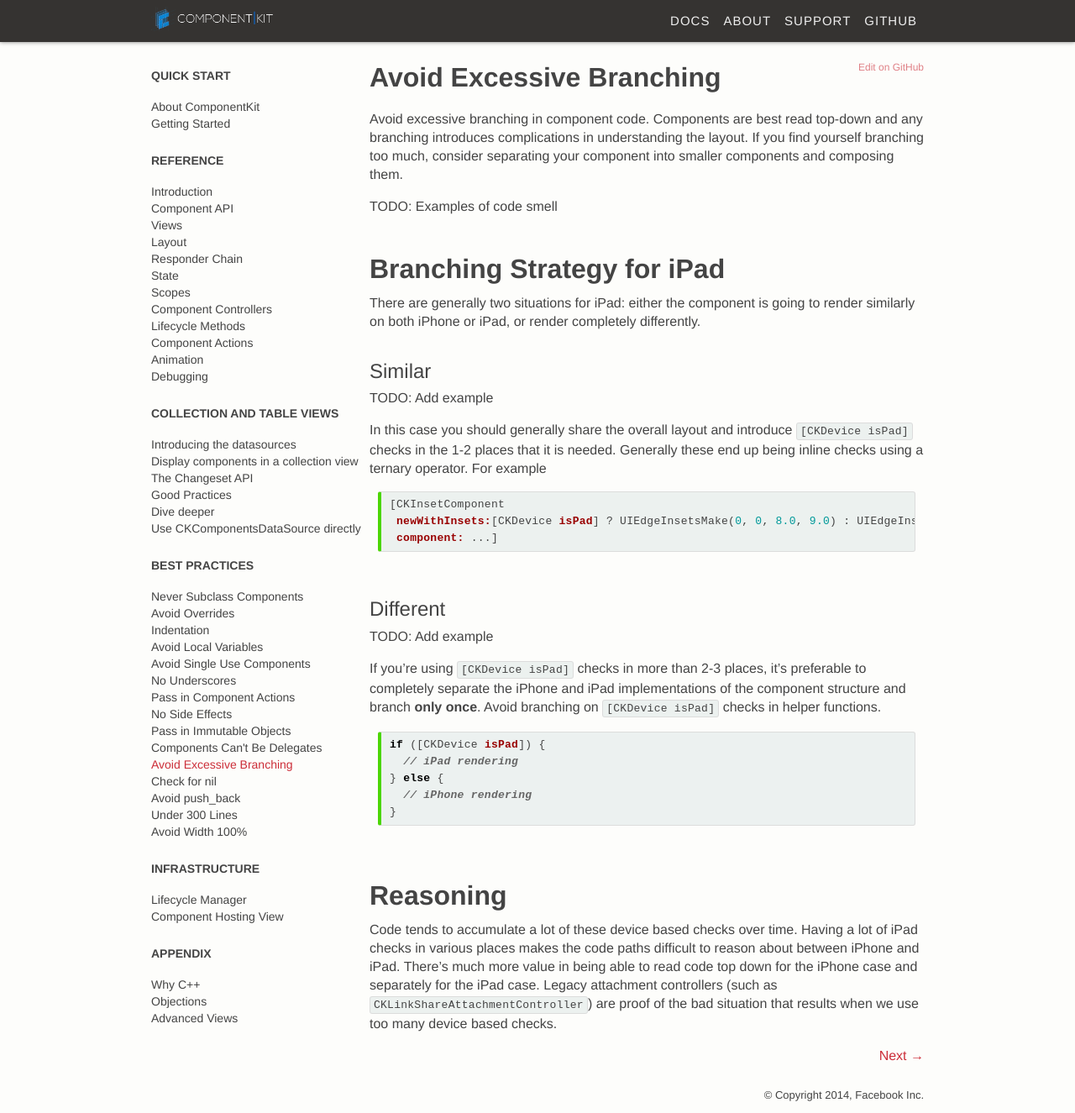
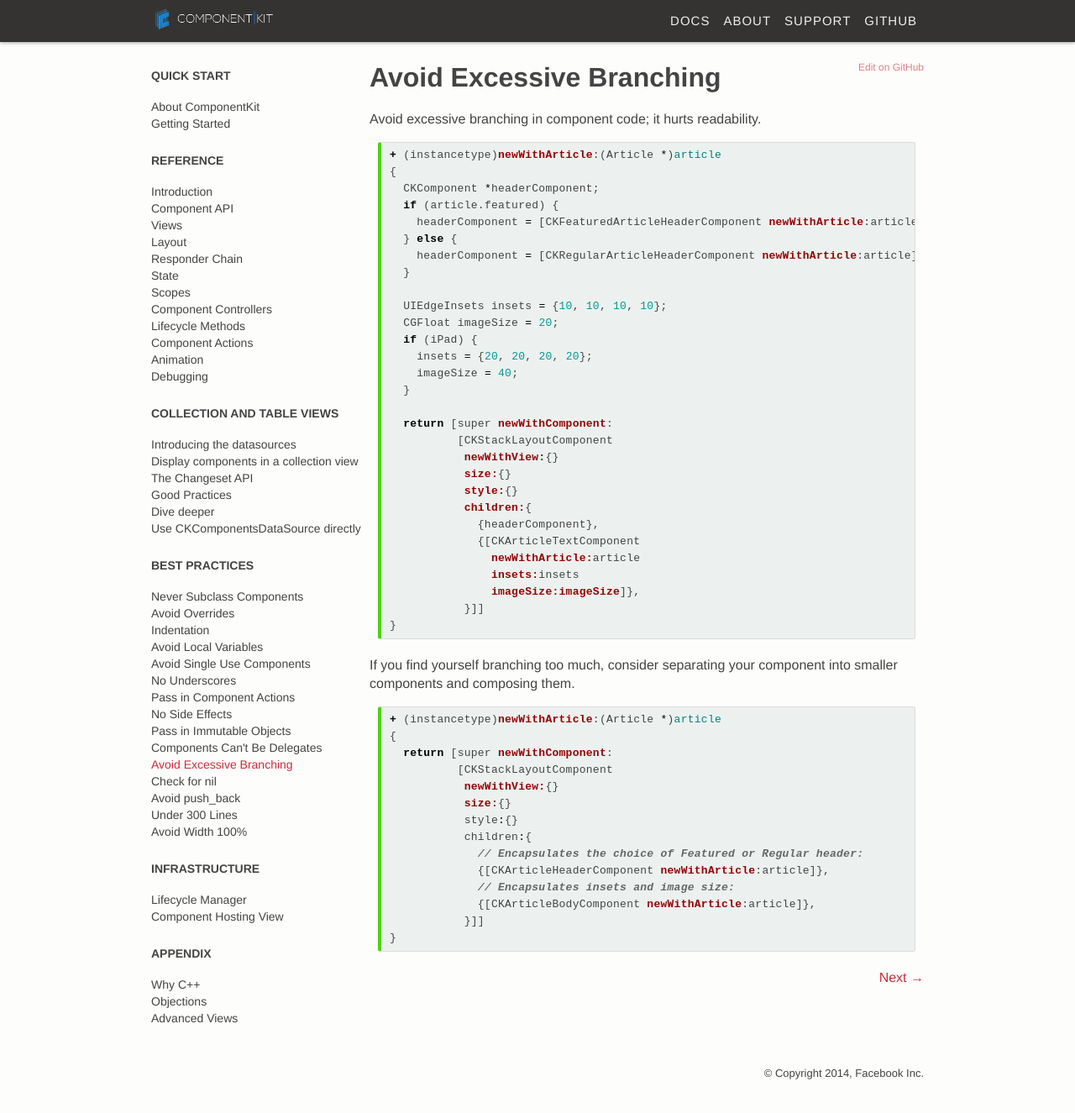
Before and after one commit to dstnbrkr/componentkit, a Jekyll site: the page built from _docs/avoid-excessive-branching.md, in a window 1280 px wide and 1325 px high. Shown: the whole window at 84% size. Built offline with Jekyll 4.4.1, drawn with Linux system fonts in a browser that asks for light colours; Markdown is read by kramdown in place of the engine named in the settings; comment, search, counter and statistics services are not loaded.

Commit message:
Excessive branching

````diff
--- a/_docs/avoid-excessive-branching.md
+++ b/_docs/avoid-excessive-branching.md
@@ -4,40 +4,55 @@ layout: docs
 permalink: /docs/avoid-excessive-branching.html
 ---
 
-Avoid excessive branching in component code. Components are best read top-down and any branching introduces complications in understanding the layout. If you find yourself branching too much, consider separating your component into smaller components and composing them.
+Avoid excessive branching in component code; it hurts readability.
 
-TODO: Examples of code smell
+{% highlight objc++ cssclass=redhighlight %}
++ (instancetype)newWithArticle:(Article *)article
+{
+  CKComponent *headerComponent;
+  if (article.featured) {
+    headerComponent = [CKFeaturedArticleHeaderComponent newWithArticle:article];
+  } else {
+    headerComponent = [CKRegularArticleHeaderComponent newWithArticle:article];
+  }
 
-# Branching Strategy for iPad
+  UIEdgeInsets insets = {10, 10, 10, 10};
+  CGFloat imageSize = 20;
+  if (iPad) {
+    insets = {20, 20, 20, 20};
+    imageSize = 40;
+  }
 
-There are generally two situations for iPad: either the component is going to render similarly on both iPhone or iPad, or render completely differently.
+  return [super newWithComponent:
+          [CKStackLayoutComponent
+           newWithView:{}
+           size:{}
+           style:{}
+           children:{
+             {headerComponent},
+             {[CKArticleTextComponent
+               newWithArticle:article
+               insets:insets
+               imageSize:imageSize]},
+           }]]
+}
+{% endhighlight %}
 
-## Similar
-
-TODO: Add example
-
-In this case you should generally share the overall layout and introduce `[CKDevice isPad]` checks in the 1-2 places that it is needed. Generally these end up being inline checks using a ternary operator. For example
+If you find yourself branching too much, consider separating your component into smaller components and composing them.
 
 ```objc++
-[CKInsetComponent
- newWithInsets:[CKDevice isPad] ? UIEdgeInsetsMake(0, 0, 8.0, 9.0) : UIEdgeInsetsMake(0, 0, 3.0, 4.0)
- component: ...]
-```
-
-## Different
-
-TODO: Add example
-
-If you're using `[CKDevice isPad]` checks in more than 2-3 places, it's preferable to completely separate the iPhone and iPad implementations of the component structure and branch **only once**. Avoid branching on `[CKDevice isPad]` checks in helper functions.
-
-```objc++
-if ([CKDevice isPad]) {
-  // iPad rendering
-} else {
-  // iPhone rendering
++ (instancetype)newWithArticle:(Article *)article
+{
+  return [super newWithComponent:
+          [CKStackLayoutComponent
+           newWithView:{}
+           size:{}
+           style:{}
+           children:{
+             // Encapsulates the choice of Featured or Regular header:
+             {[CKArticleHeaderComponent newWithArticle:article]},
+             // Encapsulates insets and image size:
+             {[CKArticleBodyComponent newWithArticle:article]},
+           }]]
 }
 ```
-
-# Reasoning
-
-Code tends to accumulate a lot of these device based checks over time. Having a lot of iPad checks in various places makes the code paths difficult to reason about between iPhone and iPad. There's much more value in being able to read code top down for the iPhone case and separately for the iPad case. Legacy attachment controllers (such as `CKLinkShareAttachmentController`) are proof of the bad situation that results when we use too many device based checks.
````
